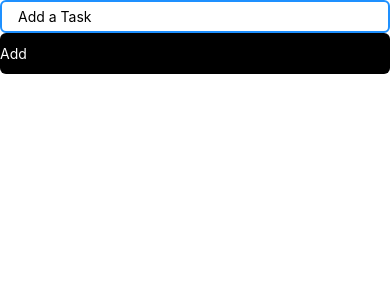
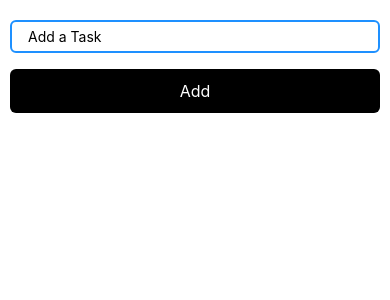
Before and after one commit to Saima003/my-todo, a React Native app: screen / in a window 390 px wide. Shown: the top 300 px of the page. Built offline with nearby package versions, Linux system fonts and the light colour scheme.

Commit message:
feat: todo add and add handler

```diff
--- a/src/screen/TodoScreen.js
+++ b/src/screen/TodoScreen.js
@@ -1,14 +1,26 @@
-import { StyleSheet, Text, View, TextInput, TouchableOpacity,SafeAreaView } from 'react-native'
-import React from 'react'
+import { StyleSheet, Text, View, TextInput, TouchableOpacity, SafeAreaView, ToastAndroid } from 'react-native'
+import { React, useState } from 'react'
 const TodoScreen = () => {
+  const [todo, setTodo] = useState("");
+  const [todoList , setTodoList] = useState([])
+  const addHandler =()=>{
+    if(todo === ""){
+      ToastAndroid.showWithGravity(
+        'Please Enter a Task',
+        ToastAndroid.SHORT,
+        ToastAndroid.CENTER,
+      );
+    }
+  }
   return (
-    <View >
-      <TextInput  style={{borderWidth: 2, borderColor : "#1e90ff", borderRadius: 6, paddingVertical : 6,
+    <View style={{ marginTop: 20, marginHorizontal: 10 }}>
+      <TextInput style={{
+        borderWidth: 2, borderColor: "#1e90ff", borderRadius: 6, paddingVertical: 6,
         paddingHorizontal: 16,
-      }} placeholder="Add a Task"/>
-    <TouchableOpacity style={{backgroundColor: "#000", borderRadius: 6, paddingVertical:12}}>
-        <Text style={{color: "white"}}>Add</Text>
-    </TouchableOpacity>
+      }} placeholder="Add a Task" value={todo} onChangeText={text => setTodo(text)} />
+      <TouchableOpacity style={{ backgroundColor: "#000", borderRadius: 6, marginVertical: 16, paddingVertical: 12, justifyContent: "center" }} onPress={e => addHandler()}>
+        <Text style={{ color: "white", fontSize: 16, textAlign: 'center' }}>Add</Text>
+      </TouchableOpacity>
     </View>
   )
 }
```
Also changed, not shown: src/screen/RenderTodos.js (added, +14 -0 lines).
